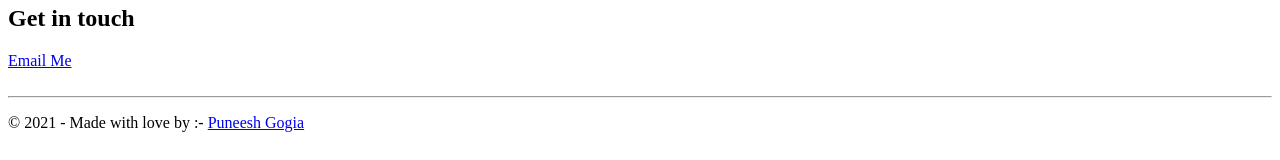
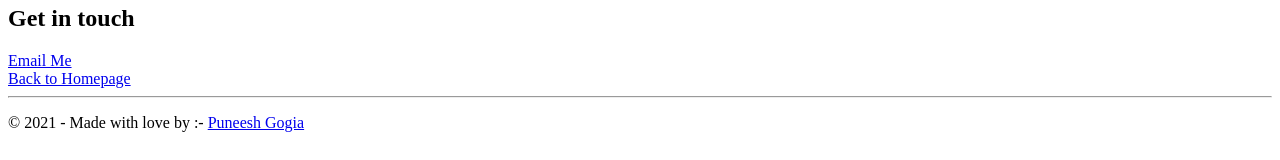
Before and after one commit to Puneesh6280/portfolio, a website: page src/template.html in a window 1280 px wide. Shown: the part 2330-2490 px from the top of the page. Drawn offline with nearby package versions, Linux system fonts and the light colour scheme.

Commit message:
linked it to my blog

```diff
--- a/src/template.html
+++ b/src/template.html
@@ -255,9 +255,11 @@
     <footer class="footer navbar-static-bottom">
       <div class="container">
 
-          <a href="https://github.com/Puneesh6280/" target="_blank">
-            <i class="fa fa-github fa-inverse"></i>
-          </a>
+          <a target="_blank" class="cta-btn cta-btn--hero" href="https://puneesh-writes.netlify.app/">
+           Back to Homepage
+           </a>
+
+
         </div>
 
         <hr />
@@ -266,6 +268,8 @@
           © 2021 - Made with love by :-
           <a href="https://github.com/Puneesh6280/" target="_blank"
             >Puneesh Gogia</a
+
+
           >
         </p>
         <p class="top" class="load-hidden">
```
